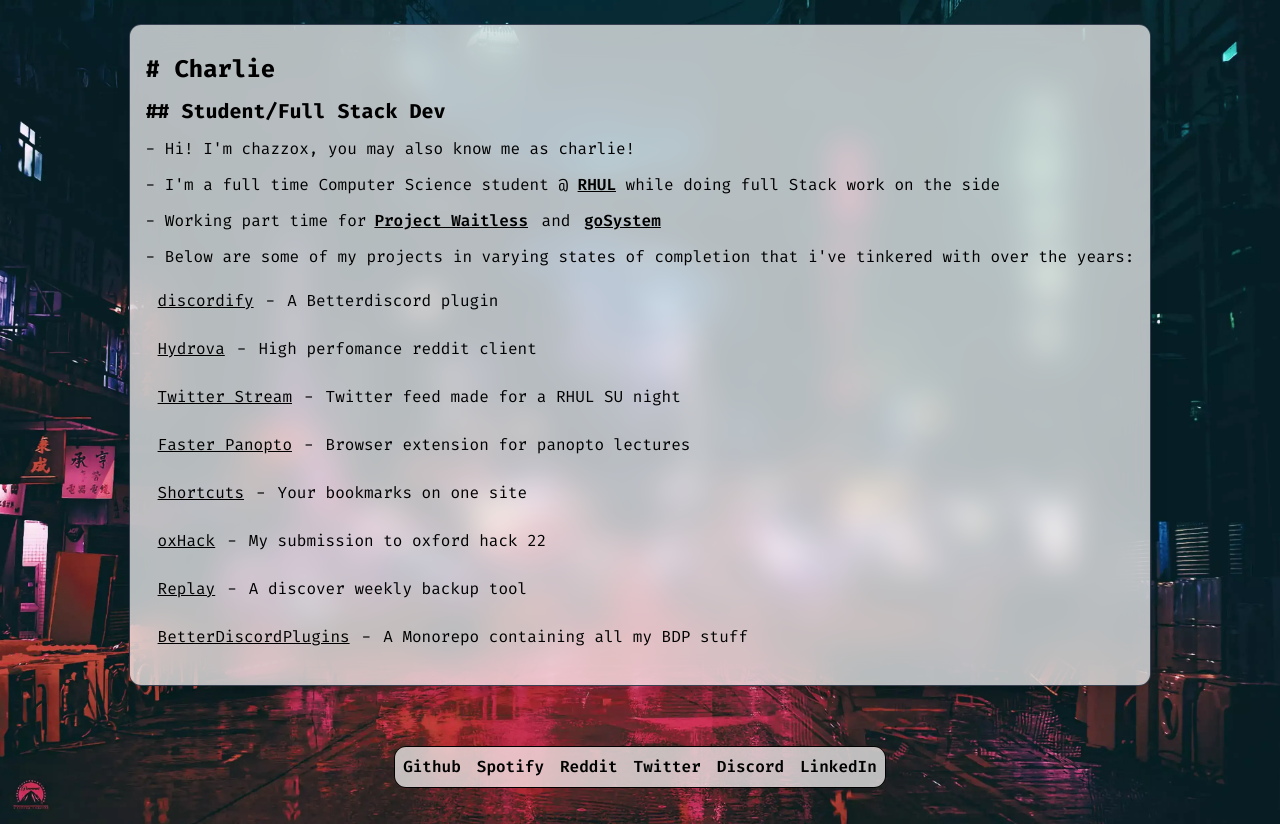
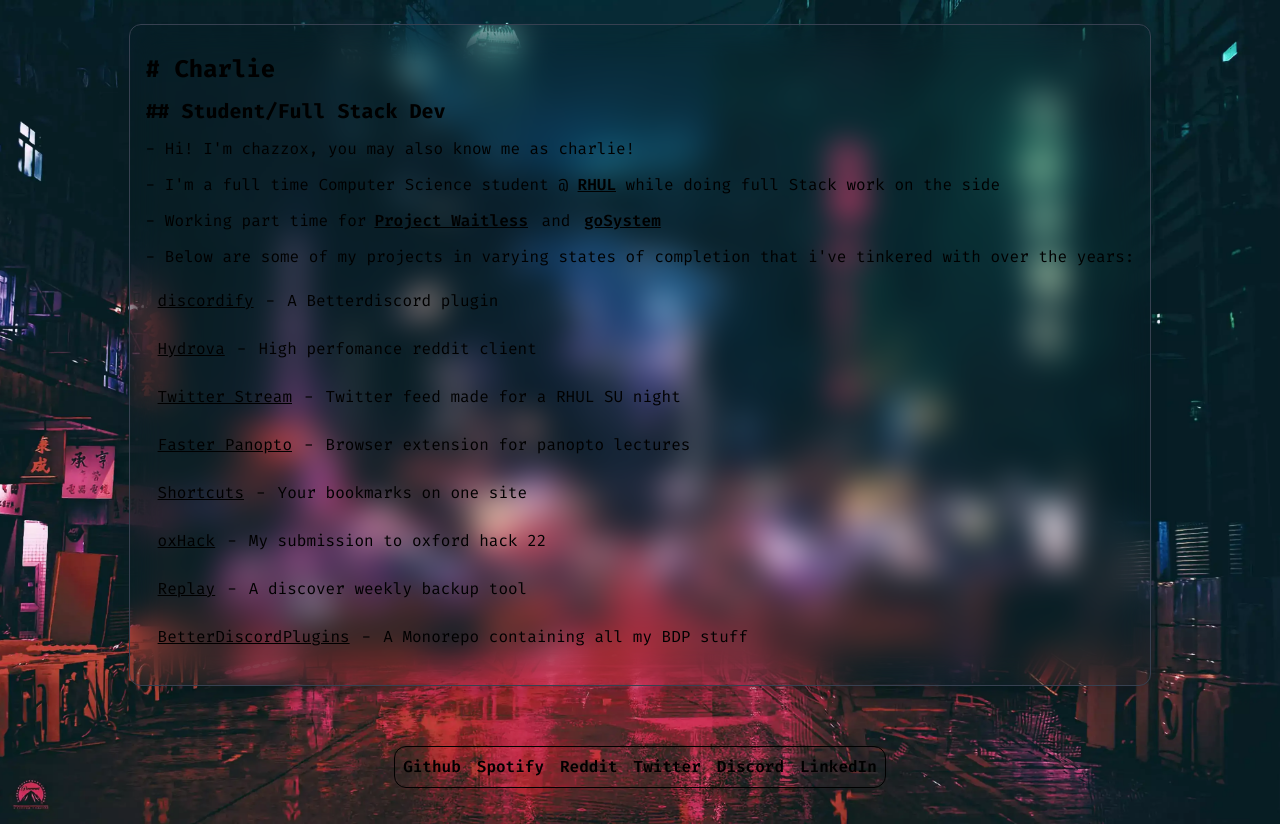
Before and after one commit to chazzox/chazzox.uk, a SvelteKit app: page / in a window 1280 px wide. Built offline with nearby package versions, Linux system fonts and the light colour scheme.

Commit message:
fix: removed backdrop blur hack around

```diff
--- a/src/app.css
+++ b/src/app.css
@@ -4,19 +4,6 @@
 @tailwind components;
 @tailwind utilities;
 
-@layer components {
-	.firefox {
-		@apply before:absolute before:bg-main-img before:-top-[20px] before:-left-[20px] before:-right-[20px] before:-bottom-[20px] before:content-[''] before:bg-fixed before:bg-center before:bg-cover before:blur-md;
-	}
-	.chrome {
-		@apply backdrop-blur-lg;
-	}
-
-	.bg-extends-white {
-		@apply after:absolute after:top-0 after:bottom-0 after:left-0 after:right-0 after:content-[""] after:bg-white after:bg-opacity-70 dark:after:hidden;
-	}
-}
-
 body,
 html {
 	background-color: #282c36;
--- a/src/routes/+page.svelte
+++ b/src/routes/+page.svelte
@@ -1,21 +1,6 @@
 <script>
-	import { onMount } from 'svelte';
-
 	import Footer from '../components/footer.svelte';
 	import Project from '../components/project.svelte';
-
-	let bgClassString = 'chrome';
-
-	onMount(async () => {
-		if (
-			!(
-				window.navigator.userAgent.includes('Chrome') ||
-				window.navigator.userAgent.includes('Safari')
-			)
-		) {
-			bgClassString = 'firefox';
-		}
-	});
 </script>
 
 <svelte:head>
@@ -29,15 +14,12 @@
 	<meta name="twitter:card" content="/images/screenshot.jpg" />
 </svelte:head>
 
-<div class="flex flex-col dark:text-white min-h-screen bg-cover bg-main-img bg-center bg-fixed">
-	<div class="flex-1 flex justify-center items-center">
-		<div
-			class={'border-[1px] border-gray-700 p-4 rounded-xl shadow-xl m-6 relative overflow-hidden bg-extends-white ' +
-				bgClassString}
-		>
+<div class="flex min-h-screen flex-col bg-main-img bg-cover bg-fixed bg-center dark:text-white">
+	<div class="flex flex-1 items-center justify-center">
+		<div class="relative m-6 overflow-hidden rounded-xl border-[1px] border-gray-700 p-4 shadow-xl backdrop-blur-lg">
 			<div class="relative z-50 text-center sm:text-left">
-				<h1 class="text-2xl font-bold my-3"><span class="hidden sm:inline"># </span>Charlie</h1>
-				<h2 class="text-lg sm:text-xl font-bold my-3">
+				<h1 class="my-3 text-2xl font-bold"><span class="hidden sm:inline"># </span>Charlie</h1>
+				<h2 class="my-3 text-lg font-bold sm:text-xl">
 					<span class="hidden sm:inline">## </span>Student/Full Stack Dev
 				</h2>
 				<p class="my-3">
@@ -45,20 +27,20 @@
 				</p>
 				<p class="my-3">
 					<span class="hidden sm:inline">- </span>I'm a full time Computer Science student @
-					<a class="underline font-semibold" href="https://www.royalholloway.ac.uk/">RHUL</a>
+					<a class="font-semibold underline" href="https://www.royalholloway.ac.uk/">RHUL</a>
 					while doing full Stack work on the side
 				</p>
 				<p class="my-3">
 					<span class="hidden sm:inline">- </span>Working part time for<a
-						class="underline pl-2 px-1 font-semibold"
+						class="px-1 pl-2 font-semibold underline"
 						href="https://projectwaitless.com/">Project Waitless</a
 					>
 					and
-					<a class="underline px-1 font-semibold" href="https://www.gosystem.co.uk/">goSystem</a>
+					<a class="px-1 font-semibold underline" href="https://www.gosystem.co.uk/">goSystem</a>
 				</p>
 				<p class="my-3">
-					<span class="hidden sm:inline">- </span>Below are some of my projects in varying states of
-					completion that i've tinkered with over the years<span class="hidden sm:inline">:</span>
+					<span class="hidden sm:inline">- </span>Below are some of my projects in varying states of completion
+					that i've tinkered with over the years<span class="hidden sm:inline">:</span>
 				</p>
 				<div class="sm:ml-3">
 					<Project
@@ -66,11 +48,7 @@
 						name="discordify"
 						description="A Betterdiscord plugin"
 					/>
-					<Project
-						url="https://hydrova.chazzox.uk/"
-						name="Hydrova"
-						description="High perfomance reddit client"
-					/>
+					<Project url="https://hydrova.chazzox.uk/" name="Hydrova" description="High perfomance reddit client" />
 					<Project
 						url="https://github.com/rhul-compsoc/twitter-stream/"
 						name="Twitter Stream"
@@ -81,21 +59,9 @@
 						name="Faster Panopto"
 						description="Browser extension for panopto lectures"
 					/>
-					<Project
-						url="https://shortcuts.chazzox.uk/"
-						name="Shortcuts"
-						description="Your bookmarks on one site"
-					/>
-					<Project
-						url="https://hack.chazzox.uk/"
-						name="oxHack"
-						description="My submission to oxford hack 22"
-					/>
-					<Project
-						url="https://replay.chazzox.uk/"
-						name="Replay"
-						description="A discover weekly backup tool"
-					/>
+					<Project url="https://shortcuts.chazzox.uk/" name="Shortcuts" description="Your bookmarks on one site" />
+					<Project url="https://hack.chazzox.uk/" name="oxHack" description="My submission to oxford hack 22" />
+					<Project url="https://replay.chazzox.uk/" name="Replay" description="A discover weekly backup tool" />
 					<Project
 						url="https://github.com/chazzox/BetterDiscordPlugins/"
 						name="BetterDiscordPlugins"
@@ -105,5 +71,5 @@
 			</div>
 		</div>
 	</div>
-	<Footer blurTechnique={bgClassString} />
+	<Footer />
 </div>
```
